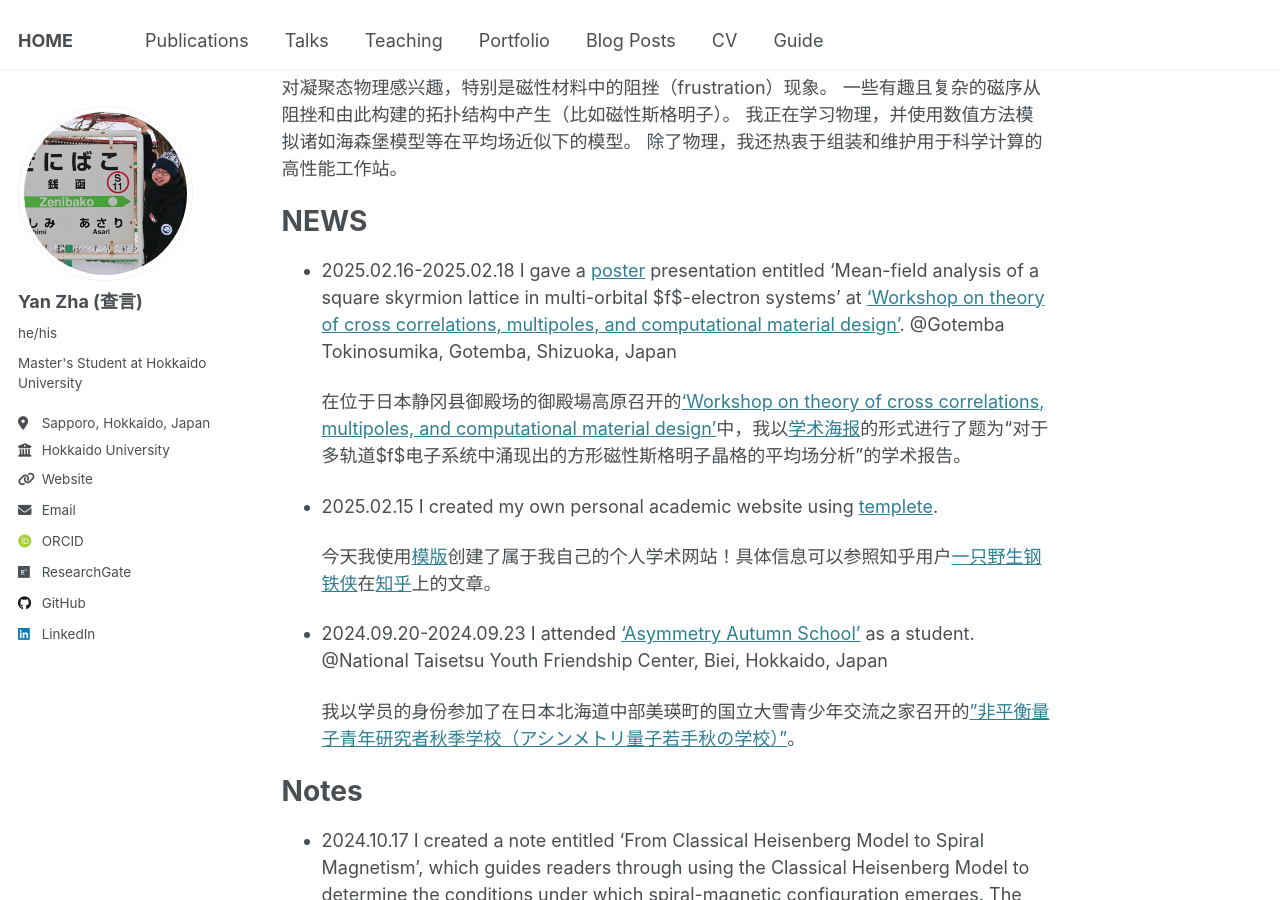
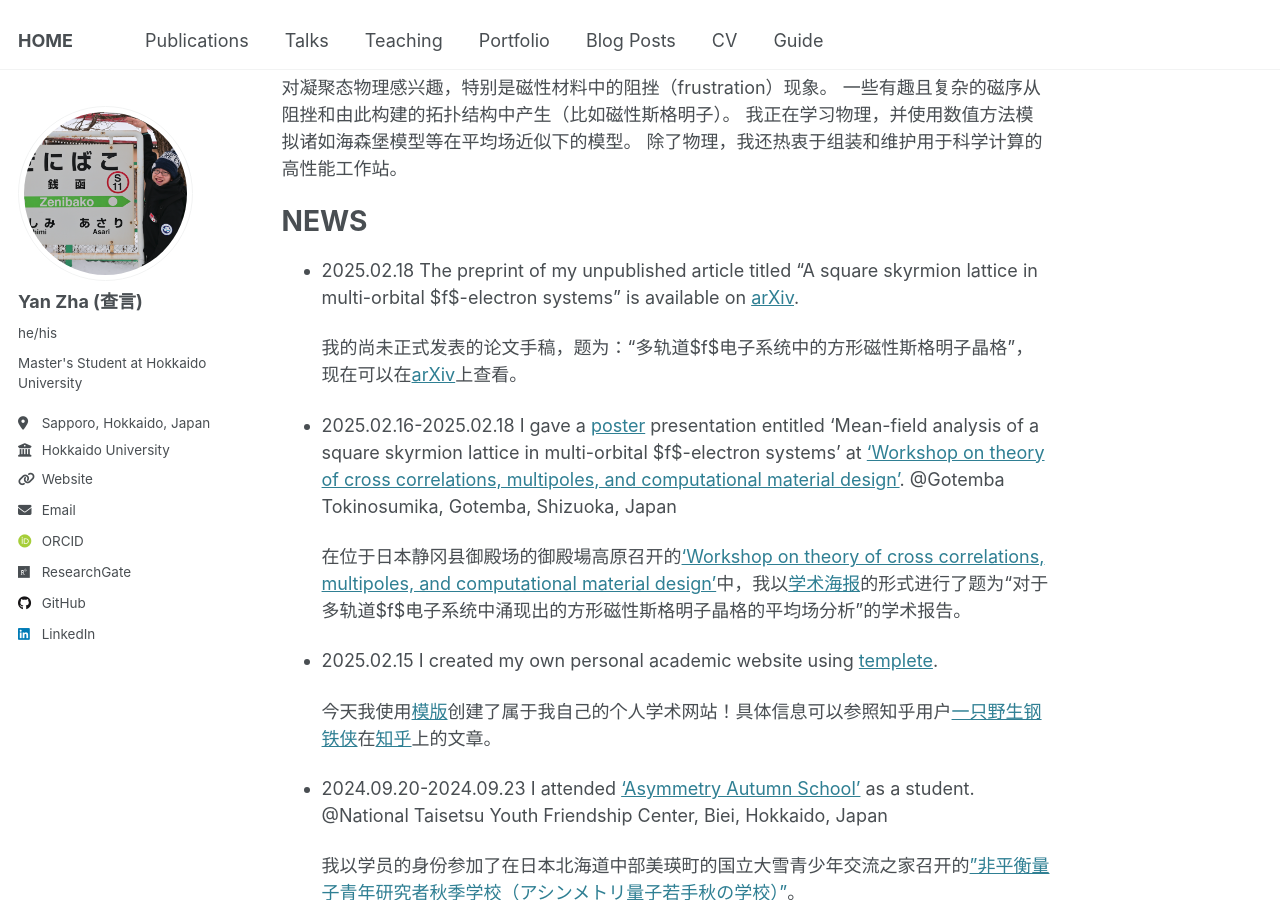
Before and after one commit to yzhacn/yzhacn.github.io, a Jekyll site: the page built from _pages/about.md, in a window 1280 px wide and 900 px high, scrolled down 341 px. Built offline with Jekyll 4.4.1, drawn with Linux system fonts in a browser that asks for light colours; some web fonts are replaced.

Commit message:
Update about.md

```diff
--- a/_pages/about.md
+++ b/_pages/about.md
@@ -21,6 +21,13 @@
 
 NEWS
 ======
+* 2025.02.18 The preprint of my unpublished article titled "A square skyrmion lattice in multi-orbital $f$-electron systems" is available on [arXiv](http://arxiv.org/abs/2502.11765).
+
+  我的尚未正式发表的论文手稿，题为：“多轨道$f$电子系统中的方形磁性斯格明子晶格”，现在可以在[arXiv](http://arxiv.org/abs/2502.11765)上查看。
+
+
+
+
 * 2025.02.16-2025.02.18 I gave a [poster](https://yzhacn.github.io/images/20250217_yzha_asymmetry.pdf) presentation entitled 'Mean-field analysis of a square skyrmion lattice in multi-orbital $f$-electron systems' at ['Workshop on theory of cross correlations, multipoles, and
 computational material design'](https://asymmetry.hiroshima-u.ac.jp/event/2532). @Gotemba Tokinosumika, Gotemba, Shizuoka, Japan
 
```
